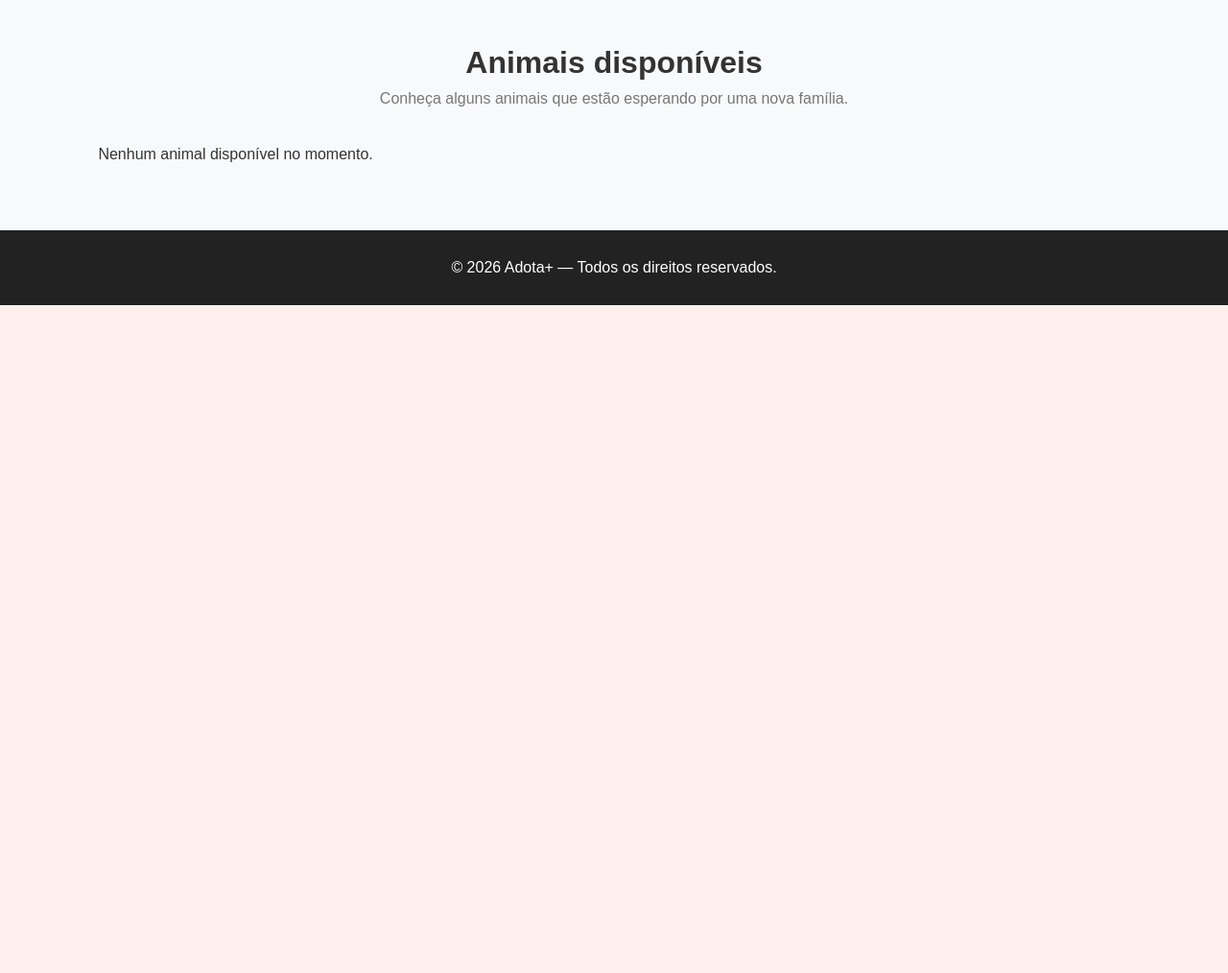
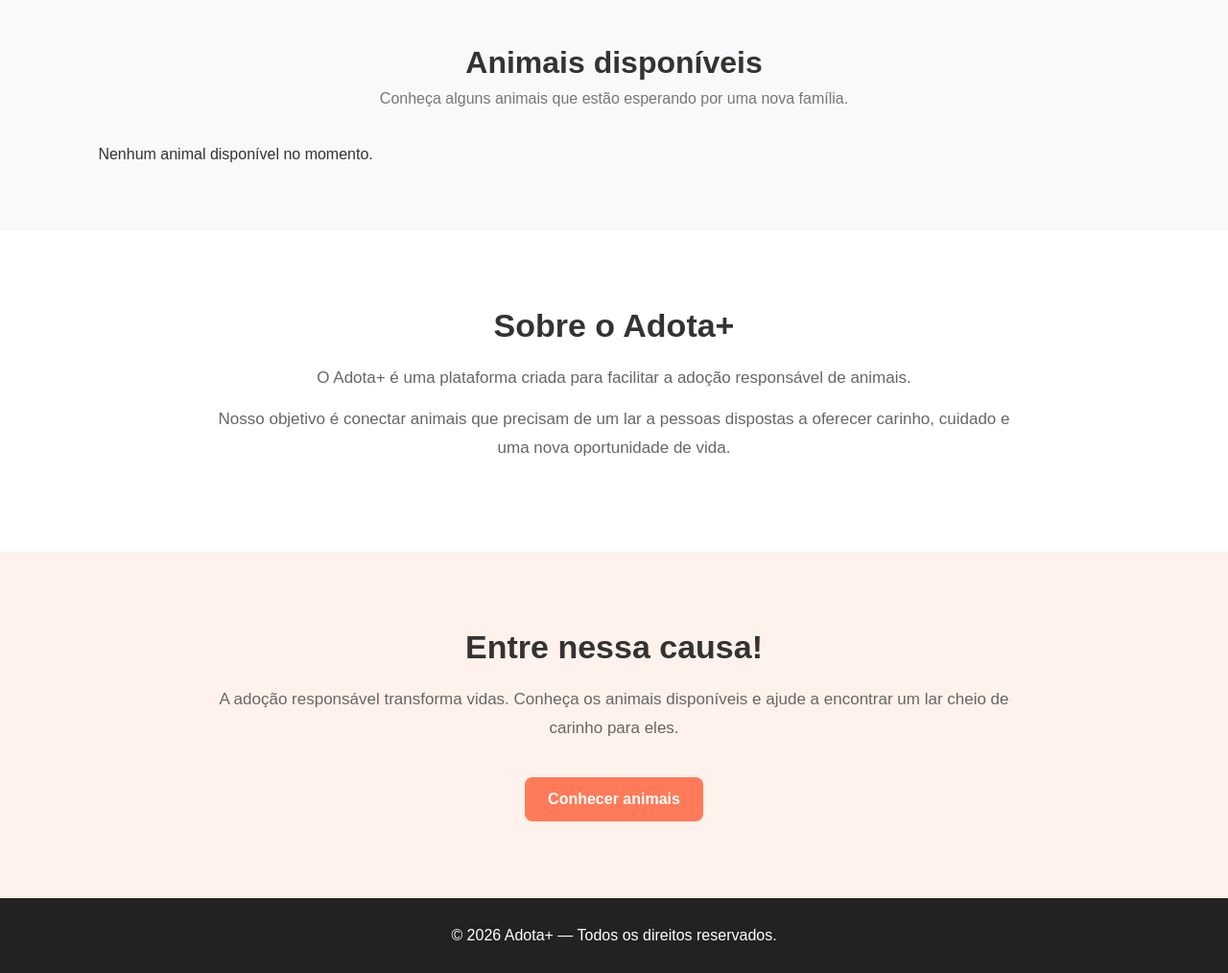
Before and after one commit to igoroliveira77/AdotaMais, a Django app: page / in a window 1280 px wide. Shown: the part 573-1587 px from the top of the page at 96% size. Before the commit the page ends 891 px from the top, so only its background shows below. Run offline with Django 5.2, Linux system fonts and the light colour scheme; data that the repository does not hold is empty.

Commit message:
feat: melhora visual da pagina inicial

```diff
--- a/core/static/core/css/style.css
+++ b/core/static/core/css/style.css
@@ -143,7 +143,7 @@ body {
 .animal-image img {
     width: 100%;
     height: 100%;
-    object-fit: contain;
+    object-fit: cover;
     object-position: center;
 }
 
@@ -1023,3 +1023,80 @@ footer {
         gap: 8px;
     }
 }
+
+/* SOBRE NÓS */
+
+.sobre-nos {
+    padding: 80px 8%;
+    background-color: #fff;
+}
+
+.sobre-nos .section-header {
+    max-width: 850px;
+    margin: 0 auto;
+}
+
+.sobre-nos .section-header h2 {
+    font-size: 34px;
+    color: #333;
+    margin-bottom: 20px;
+}
+
+.sobre-nos .section-header p {
+    color: #666;
+    font-size: 17px;
+    line-height: 1.8;
+    margin-bottom: 12px;
+}
+
+
+/* CONTATO */
+
+.contato {
+    padding: 80px 8%;
+    background-color: #fff1eb;
+}
+
+.contato .section-header {
+    max-width: 850px;
+    margin: 0 auto;
+}
+
+.contato .section-header h2 {
+    font-size: 34px;
+    color: #333;
+    margin-bottom: 20px;
+}
+
+.contato .section-header p {
+    color: #666;
+    font-size: 17px;
+    line-height: 1.8;
+    margin-bottom: 25px;
+}
+
+.contato .btn-primary {
+    margin-top: 10px;
+}
+
+
+/* RESPONSIVIDADE */
+
+@media (max-width: 600px) {
+
+    .sobre-nos,
+    .contato {
+        padding: 55px 5%;
+    }
+
+    .sobre-nos .section-header h2,
+    .contato .section-header h2 {
+        font-size: 28px;
+    }
+
+    .sobre-nos .section-header p,
+    .contato .section-header p {
+        font-size: 15px;
+    }
+
+}
--- a/core/templates/core/detalhes_animal.html
+++ b/core/templates/core/detalhes_animal.html
@@ -11,7 +11,7 @@
 
     <title>{{ animal.nome }} | Adota+</title>
 
-    <link rel="stylesheet" href="{% static 'core/css/style.css' %}?v=5">
+    <link rel="stylesheet" href="{% static 'core/css/style.css' %}?v=7">
 </head>
 
 <body>
--- a/core/templates/core/inicio.html
+++ b/core/templates/core/inicio.html
@@ -11,7 +11,7 @@
 
     <title>Adota+ | Encontre um amigo</title>
 
-    <link rel="stylesheet" href="{% static 'core/css/style.css' %}?v=5">
+    <link rel="stylesheet" href="{% static 'core/css/style.css' %}?v=7">
 </head>
 
 <body>
@@ -30,9 +30,9 @@
 
             <a href="#animais">Animais</a>
 
-            <a href="#">Sobre nós</a>
+            <a href="#sobre-nos">Sobre nós</a>
 
-            <a href="#">Contato</a>
+            <a href="#contato">Contato</a>
 
         </nav>
 
@@ -153,6 +153,50 @@
 
     </main>
 
+    <!-- SOBRE NÓS -->
+
+<section id="sobre-nos" class="sobre-nos">
+
+    <div class="section-header">
+
+        <h2>Sobre o Adota+</h2>
+
+        <p>
+            O Adota+ é uma plataforma criada para facilitar
+            a adoção responsável de animais.
+        </p>
+
+        <p>
+            Nosso objetivo é conectar animais que precisam
+            de um lar a pessoas dispostas a oferecer carinho,
+            cuidado e uma nova oportunidade de vida.
+        </p>
+
+    </div>
+
+</section>
+
+<!-- CONTATO -->
+
+<section id="contato" class="contato">
+
+    <div class="section-header">
+
+        <h2>Entre nessa causa!</h2>
+
+        <p>
+            A adoção responsável transforma vidas.
+            Conheça os animais disponíveis e ajude a
+            encontrar um lar cheio de carinho para eles.
+        </p>
+
+        <a href="#animais" class="btn-primary">
+            Conhecer animais
+        </a>
+
+    </div>
+
+</section>
 
     <!-- FOOTER -->
 
```
